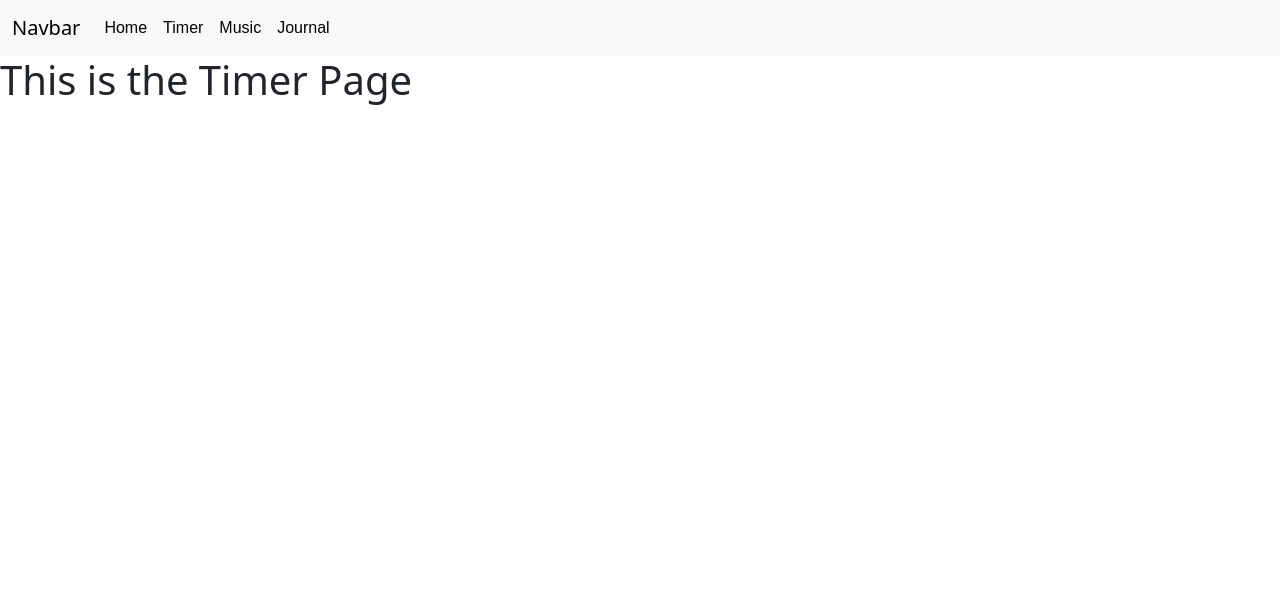
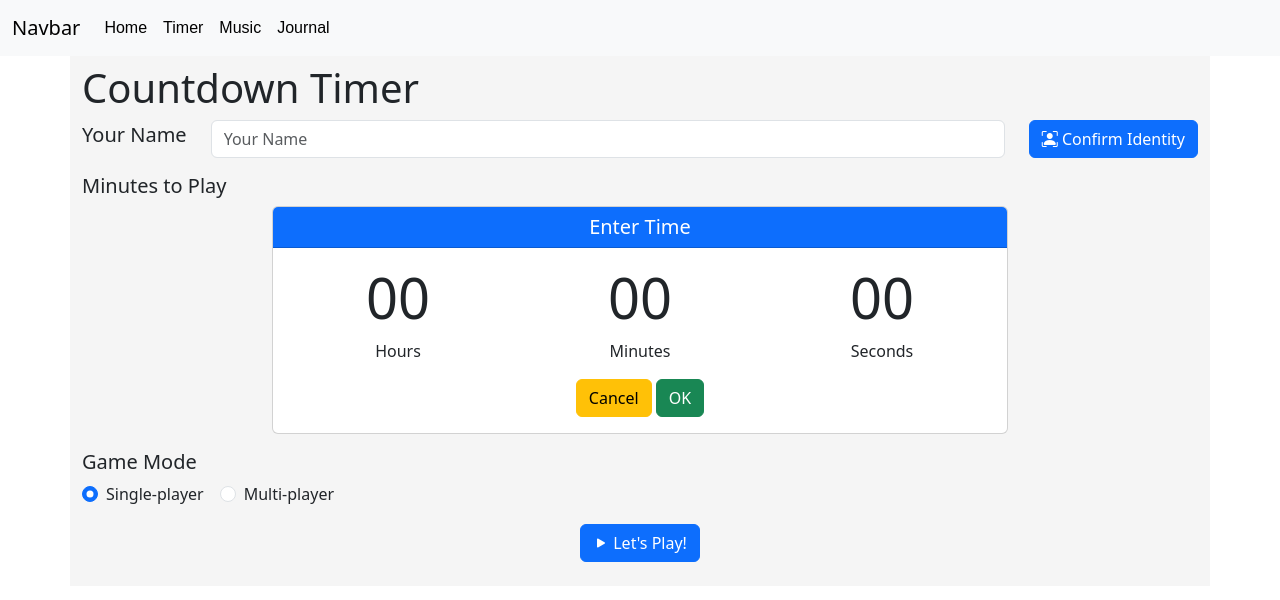
Before and after one commit to laithdarras/Cosmic-Pioneers, a React (Create React App) app in the folder app/: page /timer in a window 1280 px wide. Shown: the top 600 px of the page. Built offline with nearby package versions, Linux system fonts and the light colour scheme.

Commit message:
Initial 'Timer' page

```diff
--- a/app/package.json
+++ b/app/package.json
@@ -7,6 +7,7 @@
     "@testing-library/react": "^13.4.0",
     "@testing-library/user-event": "^13.5.0",
     "bootstrap": "^5.3.3",
+    "bootstrap-icons": "^1.11.3",
     "react": "^18.3.1",
     "react-dom": "^18.3.1",
     "react-router-dom": "^6.26.2",
--- a/app/public/index.html
+++ b/app/public/index.html
@@ -24,7 +24,7 @@
       work correctly both with client-side routing and a non-root public URL.
       Learn how to configure a non-root public URL by running `npm run build`.
     -->
-    <title>Cosmic Pioneers</title>
+    <title>Zero-G Knockout</title>
   </head>
   <body>
     <noscript>You need to enable JavaScript to run this app.</noscript>
--- a/app/src/index.jsx
+++ b/app/src/index.jsx
@@ -5,6 +5,7 @@ import App from "./App";
 import reportWebVitals from "./reportWebVitals";
 //import bootstrap
 import "bootstrap/dist/css/bootstrap.min.css";
+import "bootstrap-icons/font/bootstrap-icons.css";
 
 import Home from "./pages/home";
 import Music from "./pages/Music";
--- /dev/null
+++ b/app/src/pages/Timer.css
@@ -0,0 +1,3 @@
+#main-container {
+    background-color: whitesmoke;
+}
--- a/app/src/pages/Timer.jsx
+++ b/app/src/pages/Timer.jsx
@@ -1,3 +1,78 @@
+import './Timer.css';
+
 export default function Timer() {
-  return <h1>This is the Timer Page</h1>;
+  return (
+    <div id="main-container" class="container pt-2 pb-2">
+      <h1>Countdown Timer</h1>
+
+      <div>
+        <div class="form-group row align-items-center">
+          <div class="col-sm-auto">
+            <h5><label for="name-input">Your Name</label></h5>
+          </div>
+          <div class="col-sm">
+            <input class="form-control" id="name-input" placeholder="Your Name"></input>
+          </div>
+          <div class="col-sm-auto">
+            <button type="submit" class="btn btn-primary"><i class="bi bi-person-bounding-box"></i>&nbsp;Confirm Identity</button>
+          </div>
+        </div>
+      </div>
+
+      <div>
+        <div class="col-sm-auto pt-3">
+          <h5><label for="name-input">Minutes to Play</label></h5>
+          <div class="row justify-content-center">
+            <div class="col-md-8">
+              <div class="card">
+                <div class="card-header bg-primary text-white">
+                  <h5 class="mb-0 text-center">Enter Time</h5>
+                </div>
+                <div class="card-body">
+                  <div class="row text-center">
+                    <div class="col-4">
+                      <h3 id="hours" class="display-4">00</h3>
+                      <p>Hours</p>
+                    </div>
+                    <div class="col-4">
+                      <h3 id="minutes" class="display-4">00</h3>
+                      <p>Minutes</p>
+                    </div>
+                    <div class="col-4">
+                      <h3 id="seconds" class="display-4">00</h3>
+                      <p>Seconds</p>
+                    </div>
+                  </div>
+                  <div class="col text-center">
+                    <div class="btn btn-warning">Cancel</div>&nbsp;
+                    <div class="btn btn-success">OK</div>
+                  </div>
+                </div>
+              </div>
+            </div>
+          </div>
+        </div>
+      </div>
+
+      <div>
+        <div class="col-sm-auto pt-3">
+          <h5><label for="name-input">Game Mode</label></h5>
+        </div>
+        <div class="form-check form-check-inline">
+          <input class="form-check-input" type="radio" name="inlineRadioOptions" id="inlineRadio1" value="option1" checked></input>
+          <label class="form-check-label" for="inlineRadio1">Single-player</label>
+        </div>
+        <div class="form-check form-check-inline">
+          <input class="form-check-input" type="radio" name="inlineRadioOptions" id="inlineRadio2" value="option2"></input>
+          <label class="form-check-label" for="inlineRadio2">Multi-player</label>
+        </div>
+      </div>
+
+      <div class="col-sm d-flex justify-content-center">
+        <div class="col-sm-auto pt-3 pb-3">
+          <div class="btn btn-primary"><i class="bi bi-play-fill"></i>&nbsp;Let's Play!</div>
+        </div>
+      </div>
+    </div>
+  )
 }
```
Also changed, not shown: 1 other file (tests, documents, lock files or other folders).
